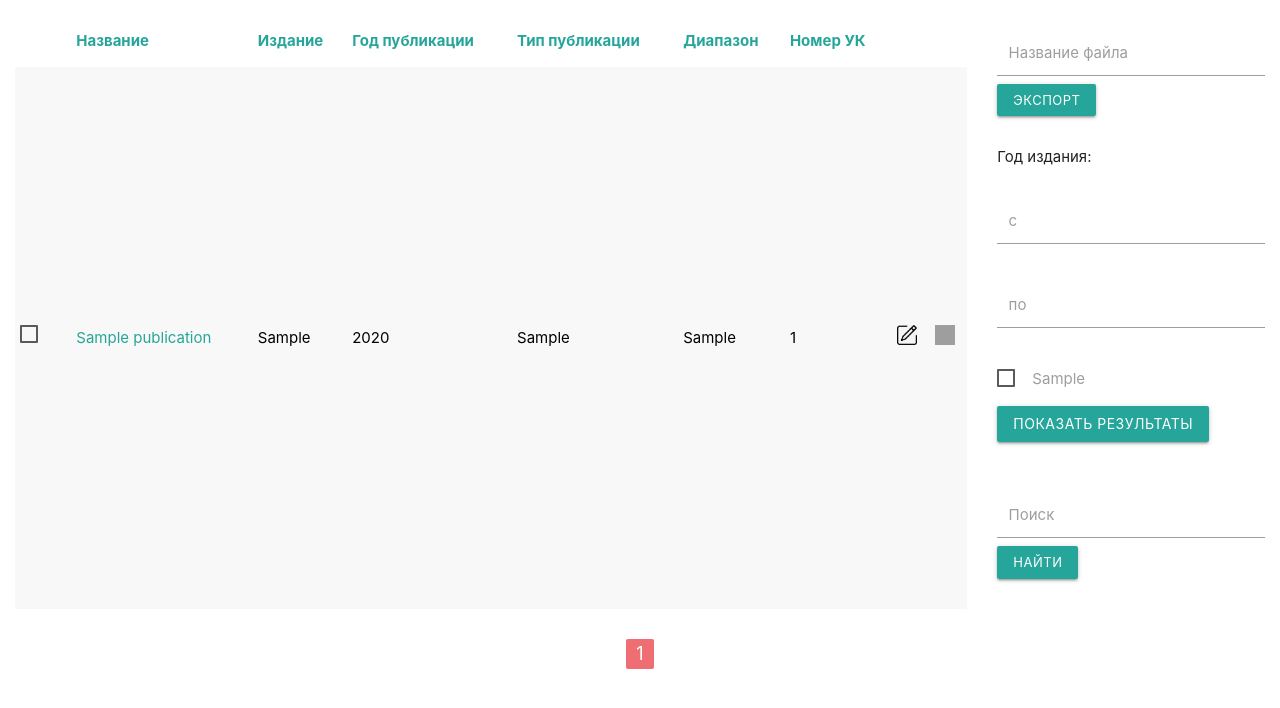
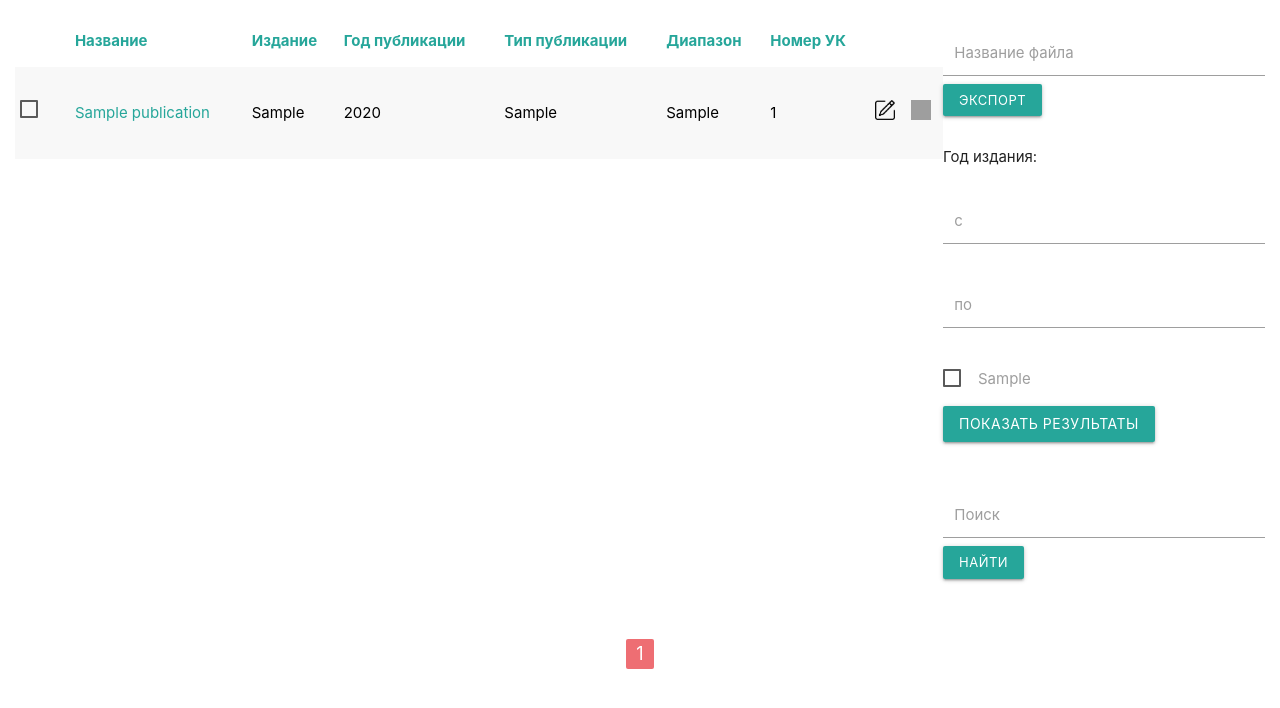
Before and after one commit to Kannykl/Publisher-2020, a Django app: page /publisher/ in a window 1280 px wide. Shown: the part 53-761 px from the top of the page. Run offline with Django 3.2, Linux system fonts and the light colour scheme; tables that the repository leaves empty hold one stand-in row (values such as "Sample post"); some libraries are stand-ins or nearby versions; grey boxes are pictures that could not be loaded.

Commit message:
Исправлен вид начальной страницы в браузере Mozilla

```diff
--- a/publications_table/templates/publications_table/all_publications.html
+++ b/publications_table/templates/publications_table/all_publications.html
@@ -8,6 +8,7 @@
 <div class="body">
   <div class="container_1">
     {% if clear_publications %}
+    <div class="my_table">
     <table class="striped">
       <thead>
         <tr>
@@ -68,6 +69,7 @@
         {% endfor %}
       </tbody>
     </table>
+    </div>
     {% else %}
     <p class="myalert">Таблица пока что пустая</p>
     {% endif %}
--- a/publications_table/templates/publications_table/main.html
+++ b/publications_table/templates/publications_table/main.html
@@ -5,7 +5,7 @@
 
     <!-- Required meta tags -->
     <meta charset="utf-8">
-     <link rel="shortcut icon" type="image/jpeg" href="{% static 'images/favicon.svg' %}">
+    <link rel="shortcut icon" type="image/jpeg" href="{% static 'images/favicon.svg' %}">
     <link rel="stylesheet" type="text/css" href="{% static 'css/materialize.css' %}">
     <link rel="stylesheet" type="text/css" href="{% static 'css/materialize.min.css' %}">
     <link rel="stylesheet" type="text/css" href="{% static 'css/style2.css' %}">
--- a/static/css/style2.css
+++ b/static/css/style2.css
@@ -28,6 +28,11 @@ align-items: center;
   justify-content: space-between;
   padding: 15px;
 }
+
+.my_table {
+width:81%;
+}
+
 
 .cl1, .cl2, .cl3 {
   color: white;
```
